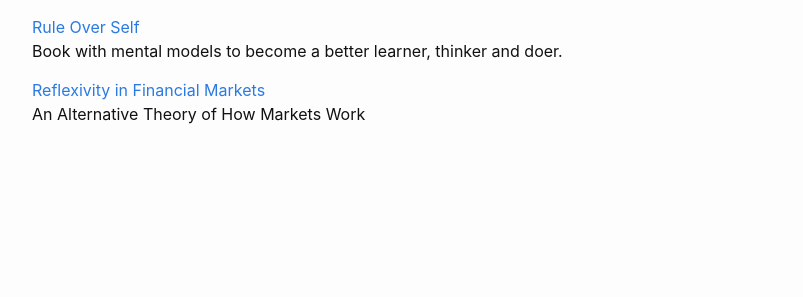
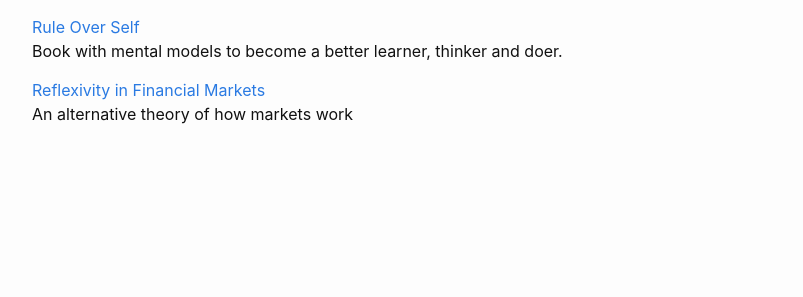
Before and after one commit to link-daniel/link.github.io, a Jekyll site: the page built from index.md, in a window 1280 px wide. Shown: the part 203-500 px from the top of the page, without its empty margins (238-1041 px from the left). Built offline with Jekyll 4.4.1, drawn with Linux system fonts in a browser that asks for light colours.

```diff
--- a/index.md
+++ b/index.md
@@ -23,4 +23,4 @@ Book with mental models to become a better learner, thinker and doer.
 
 [Reflexivity in Financial Markets](https://link.com.de/reflexivity)
 <br>
-An Alternative Theory of How Markets Work
+An alternative theory of how markets work
```
